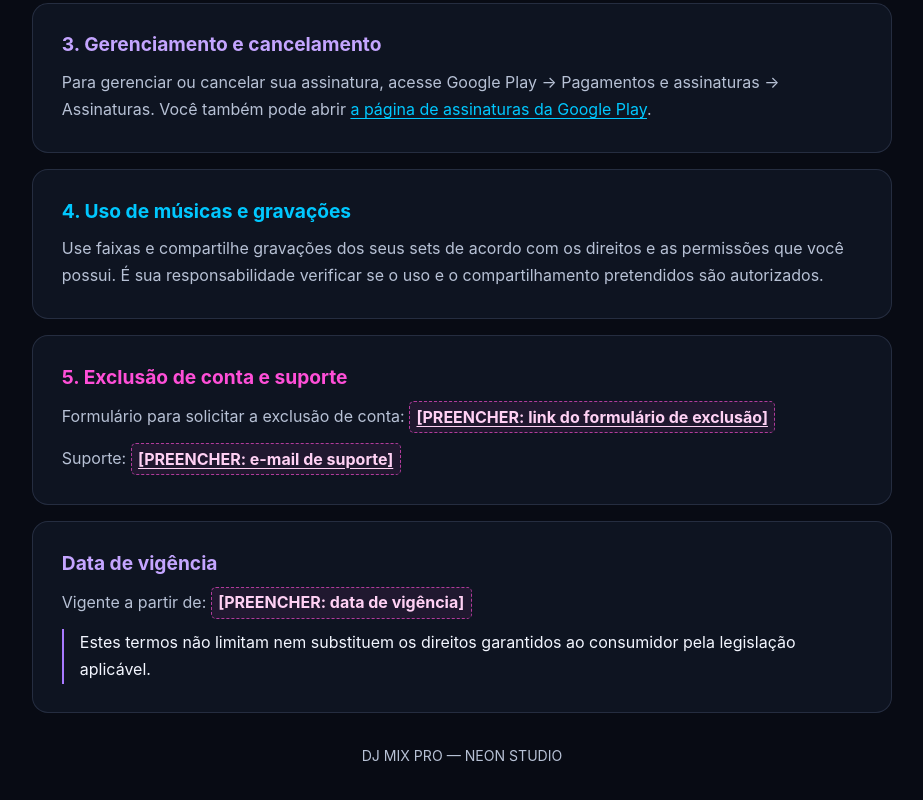
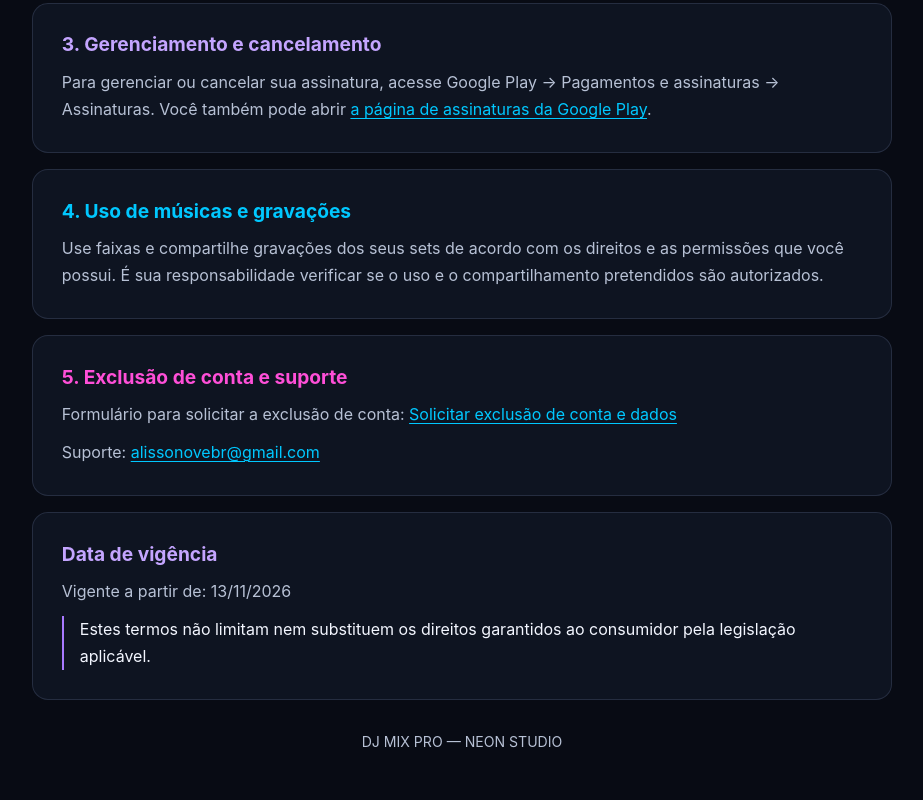
Before and after one commit to alissonove/dj-mix-pro-termos, a plain HTML site: page index.html in a window 1280 px wide. Shown: the part 1012-1812 px from the top of the page, without its empty margins (178-1101 px from the left). Drawn offline with Linux system fonts and the light colour scheme.

Commit message:
Update index.html

```diff
--- a/index.html
+++ b/index.html
@@ -203,16 +203,6 @@
       margin-bottom: 0;
     }
 
-    .placeholder {
-      display: inline-block;
-      padding: .08rem .4rem;
-      border: 1px dashed rgba(255, 79, 216, .65);
-      border-radius: 5px;
-      background: rgba(255, 79, 216, .08);
-      color: #ffd1f4;
-      font-weight: 700;
-    }
-
     .consumer-note {
       padding-left: 1rem;
       border-left: 2px solid var(--purple);
@@ -308,13 +298,13 @@
 
       <section class="terms-section" aria-labelledby="conta-suporte">
         <h2 id="conta-suporte">5. Exclusão de conta e suporte</h2>
-        <p>Formulário para solicitar a exclusão de conta: <a class="placeholder" href="URL_DO_FORMULARIO_DE_EXCLUSAO_A_PREENCHER">[PREENCHER: link do formulário de exclusão]</a></p>
-        <p>Suporte: <a class="placeholder" href="mailto:EMAIL_DE_SUPORTE_A_PREENCHER">[PREENCHER: e-mail de suporte]</a></p>
+        <p>Formulário para solicitar a exclusão de conta: <a href="https://docs.google.com/forms/d/e/1FAIpQLSfBuiV9C8nt2GFJ_i2ExMwLmyzFuKgIK8tUsXd6AjQkcZdiQg/viewform?usp=dialog">Solicitar exclusão de conta e dados</a></p>
+        <p>Suporte: <a href="mailto:alissonovebr@gmail.com">alissonovebr@gmail.com</a></p>
       </section>
 
       <section class="terms-section" aria-labelledby="vigencia">
         <h2 id="vigencia">Data de vigência</h2>
-        <p>Vigente a partir de: <span class="placeholder">[PREENCHER: data de vigência]</span></p>
+        <p>Vigente a partir de: <span>13/11/2026</span></p>
         <p class="consumer-note">Estes termos não limitam nem substituem os direitos garantidos ao consumidor pela legislação aplicável.</p>
       </section>
     </main>
```
